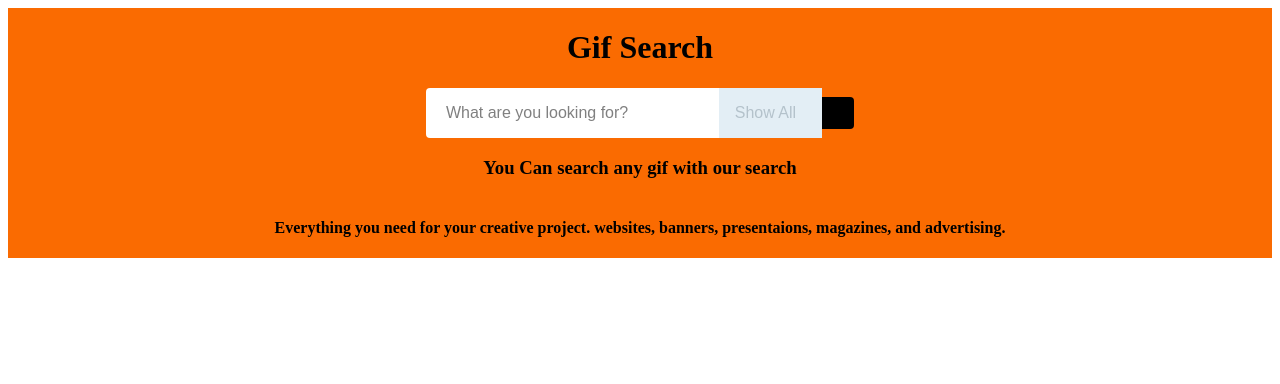
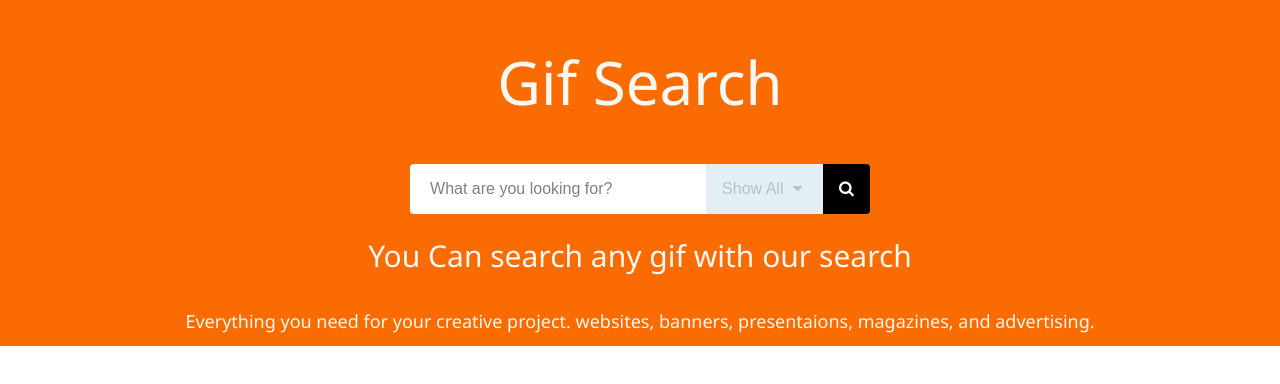
Before and after one commit to yogeshphatangare/gif-search-engine, an Angular app: page / in a window 1280 px wide. Shown: the top 384 px of the page. Built offline with nearby package versions, Linux system fonts and the light colour scheme.

Commit message:
- added search result component , dataservice, model file and font library

```diff
--- a/angular.json
+++ b/angular.json
@@ -28,7 +28,8 @@
               "src/assets"
             ],
             "styles": [
-              "src/styles.scss"
+              "src/styles.scss",
+              "node_modules/font-awesome/css/font-awesome.min.css"
             ],
             "scripts": []
           },
--- a/package.json
+++ b/package.json
@@ -19,6 +19,7 @@
     "@angular/platform-browser": "~8.2.14",
     "@angular/platform-browser-dynamic": "~8.2.14",
     "@angular/router": "~8.2.14",
+    "font-awesome": "^4.7.0",
     "rxjs": "~6.4.0",
     "tslib": "^1.10.0",
     "zone.js": "~0.9.1"
--- a/src/app/app.component.html
+++ b/src/app/app.component.html
@@ -1,3 +1,4 @@
 <div class="container">
   <app-search-panel></app-search-panel>
+  <app-search-result></app-search-result>
 </div>
--- a/src/app/app.module.ts
+++ b/src/app/app.module.ts
@@ -3,13 +3,15 @@ import { NgModule } from '@angular/core';
 import { HttpClientModule } from '@angular/common/http';
 import { AppComponent } from './app.component';
 import { SearchPanelComponent } from './search-panel/search-panel.component';
+import { SearchResultComponent } from './search-result/search-result.component';
 import { CommonModule } from '@angular/common';
 import { FormsModule } from '@angular/forms';
 
 @NgModule({
   declarations: [
     AppComponent,
-    SearchPanelComponent
+    SearchPanelComponent,
+    SearchResultComponent
   ],
   imports: [
     BrowserModule,
--- /dev/null
+++ b/src/app/data.service.ts
@@ -0,0 +1,34 @@
+import { HttpClient } from '@angular/common/http';
+import { Injectable } from '@angular/core';
+import { Observable, Subject } from 'rxjs';
+import { GiphyData, GiphyResult } from './gif-model';
+import { map } from 'rxjs/operators';
+
+@Injectable({
+  providedIn: 'root'
+})
+export class DataService {
+  static readonly giphyUrl = 'https://api.giphy.com/v1/gifs/search';
+  static readonly giphyApiKey = 'aFFKTuSMjd6j0wwjpFCPXZipQbcnw3vB';
+
+  private searchText = new Subject<string>();
+
+  constructor(private http: HttpClient) {}
+
+  public getSearchText():Observable<string>{
+    return this.searchText.asObservable();
+  }
+
+  public setSearchText(text:string):void{
+    this.searchText.next(text);
+  }
+
+ public  searchGif(searchTerm:string):Observable<GiphyData[]>{
+    const params = {
+      api_key: DataService.giphyApiKey,
+      q: searchTerm,
+      limit:'10'
+    };
+   return this.http.get<GiphyResult>(DataService.giphyUrl, { params }).pipe(map(t=>t.data))
+  }
+}
--- /dev/null
+++ b/src/app/gif-model.ts
@@ -0,0 +1,18 @@
+
+export interface GiphyResult {
+    data: Array<GiphyData>;
+  }
+
+ export interface GiphyData {
+  images: {
+      fixed_width: {
+        url: string;
+      },
+      original:{
+        url:string;
+      },
+      fixed_height:{
+        url:string;
+      }
+    };
+  }
--- a/src/app/search-panel/search-panel.component.html
+++ b/src/app/search-panel/search-panel.component.html
@@ -1,7 +1,7 @@
 <div class="container">
     <h1>Gif Search</h1>
     <div class="row">
-        <input [(ngModel)]="searchTerm" type="text" class="main-name" placeholder="What are you looking for?" />
+        <input (keyup.enter)="search()" [(ngModel)]="searchTerm" type="text" class="main-name" placeholder="What are you looking for?" />
         <div class="dropdown">
             <button (click)="clicked =true" class="dropbtn">Show All <i class="fa fa-caret-down" aria-hidden="true"></i>
             </button>
@@ -17,7 +17,7 @@
           <option value="pumpernickel">Pumpernickel</option>
           <option value="reeses">Reeses</option>
         </select> -->
-        <button class="btn" (click)="search()">
+        <button class="btn" (click)="search()" >
             <i class="fa fa-search" aria-hidden="true"> </i>
         </button>
     </div>
--- a/src/app/search-panel/search-panel.component.ts
+++ b/src/app/search-panel/search-panel.component.ts
@@ -1,4 +1,5 @@
 import { Component } from '@angular/core';
+import { DataService } from '../data.service';
 
 @Component({
   selector: 'app-search-panel',
@@ -7,8 +8,12 @@ import { Component } from '@angular/core';
 })
 export class SearchPanelComponent {
   searchTerm = ''
-  constructor() { }
-  public search(){
-    // todo
+  constructor(private service: DataService) { }
+
+  public search(): void {
+    if (this.searchTerm.length) {
+      this.service.setSearchText(this.searchTerm)
+    }
   }
+
 }
--- /dev/null
+++ b/src/app/search-result/search-result.component.html
@@ -0,0 +1,10 @@
+<p style="color: red;">{{loading ? 'loading..':'' }}</p>
+<div class="result">
+    <div class="row">
+    <ng-container *ngFor="let datad of data$ | async">
+            <div class="column">
+                <img height="auto" width="100%" [src]="datad.images.fixed_height.url">
+            </div>
+    </ng-container>
+    </div>
+</div>
--- /dev/null
+++ b/src/app/search-result/search-result.component.scss
@@ -0,0 +1,25 @@
+.result{
+    padding: 0 50px;
+    margin: 10px 0;
+}
+.row {
+    display: -ms-flexbox; /* IE 10 */
+    display: flex;
+    -ms-flex-wrap: wrap; /* IE 10 */
+    flex-wrap: wrap;
+    padding: 0 4px;
+  }
+
+  /* Create two equal columns that sits next to each other */
+  .column {
+    -ms-flex: 32%; /* IE 10 */
+    flex: 32%;
+    padding: 0 4px;
+  }
+
+  .column img {
+    margin-top: 8px;
+    vertical-align: middle;
+    max-height: 400px;
+    max-width: 300px;
+  }
--- /dev/null
+++ b/src/app/search-result/search-result.component.ts
@@ -0,0 +1,27 @@
+import { Component, OnInit } from '@angular/core';
+import { Observable } from 'rxjs';
+import { switchMap, tap } from 'rxjs/operators';
+import { DataService } from '../data.service';
+import { GiphyData } from '../gif-model';
+
+@Component({
+  selector: 'app-search-result',
+  templateUrl: './search-result.component.html',
+  styleUrls: ['./search-result.component.scss']
+})
+export class SearchResultComponent implements OnInit {
+
+  data$: Observable<GiphyData[]>;
+  loading: boolean;
+  constructor(private service: DataService) {
+    this.data$ = this.service.getSearchText().pipe(
+      tap(() => this.loading = true),
+      switchMap(term => this.service.searchGif(term)),
+      tap(() => this.loading = false),
+    );
+  }
+
+  ngOnInit() {
+  }
+
+}
--- a/src/styles.scss
+++ b/src/styles.scss
@@ -1 +1,33 @@
-/* You can add global styles to this file, and also import other style files */
+html {
+    line-height: 1.15;
+    -webkit-text-size-adjust: 100%;
+    height: 100%;
+}
+
+body {
+    margin: 0;
+    font-family:  "Segoe UI", "Roboto", "Helvetica Neue", sans-serif;
+    font-weight: normal;
+    font-style: normal;
+    font-stretch: normal;
+    font-size: 0.938rem;
+    line-height: 1.4;
+    color: #FAF8F4;
+    height: 100%;
+    overflow-x: hidden;
+}
+h1 {
+    font-size: 4em;
+    margin: 0.67em 0;
+    font-weight: 400;
+}
+h3 {
+    font-size: 2em;
+    margin: 0.67em 0;
+    font-weight: 400;
+}
+h4 {
+    font-size: 1.2em;
+    margin: 0.67em 0;
+    font-weight: 200;
+}
```
Also changed, not shown: 2 other files (tests, documents, lock files or other folders).
